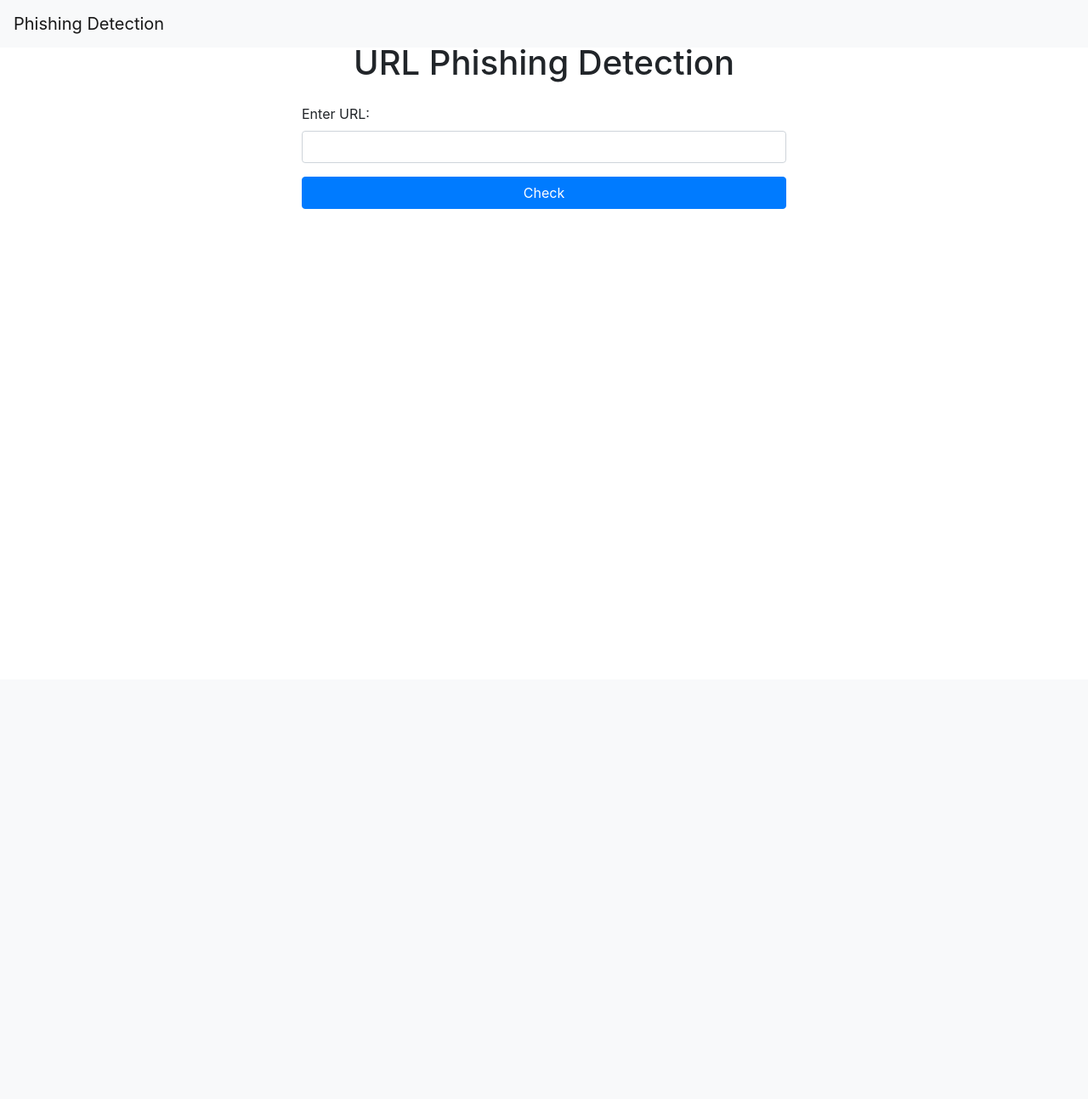
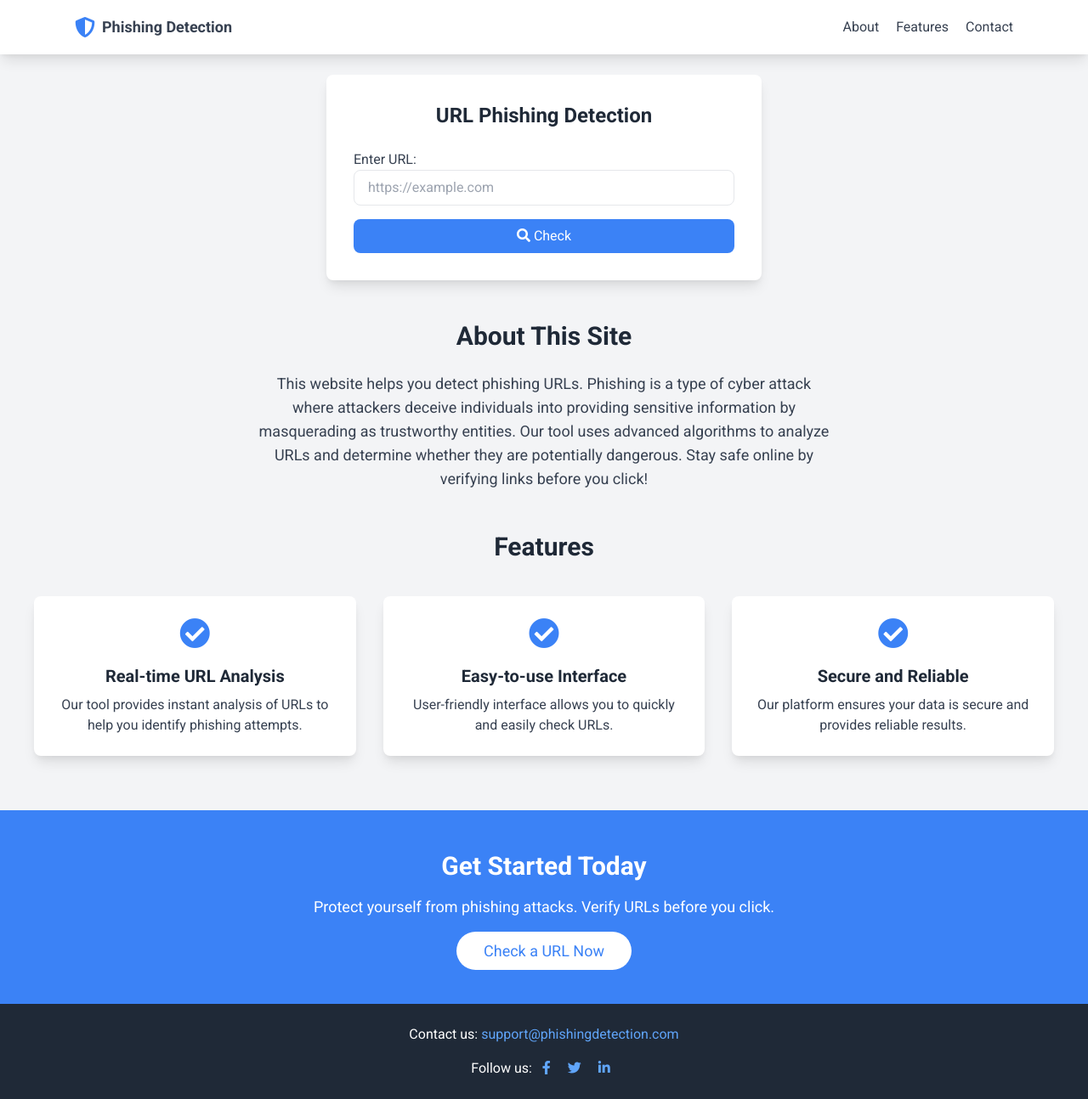
Before and after one commit to SoftwareDeveloperYadavJi/Cyber-Security-Hackathon-Pishing-Detection, a Flask app: page / in a window 1280 px wide. Shown: the whole page at 85% size. Before the commit the page ends 246 px from the top, so only its background shows below. Run offline with Flask 3, Linux system fonts and the light colour scheme; parts of the project's set-up code (start-up, migrations or seed data) failed here and were passed over; some libraries are stand-ins or nearby versions.

```diff
--- a/app.py
+++ b/app.py
@@ -26,6 +26,7 @@ vectorizer = joblib.load(vectorizer_path)
 def home():
     return render_template('index.html')
 
+
 @app.route('/predict', methods=['POST'])
 def predict():
     url = request.form.get('url')
--- a/templates/index.html
+++ b/templates/index.html
@@ -4,34 +4,110 @@
     <meta charset="UTF-8">
     <meta name="viewport" content="width=device-width, initial-scale=1.0">
     <title>URL Phishing Detection</title>
-    <link href="https://stackpath.bootstrapcdn.com/bootstrap/4.5.2/css/bootstrap.min.css" rel="stylesheet">
+    <link href="https://cdnjs.cloudflare.com/ajax/libs/font-awesome/5.15.4/css/all.min.css" rel="stylesheet">
+    <link href="https://fonts.googleapis.com/css2?family=Roboto:wght@400;700&display=swap" rel="stylesheet">
+    <link href="https://cdn.jsdelivr.net/npm/tailwindcss@2.2.19/dist/tailwind.min.css" rel="stylesheet">
     <style>
         body {
-            padding-top: 50px;
-
+            font-family: 'Roboto', sans-serif;
         }
-        .container {
-            max-width: 600px;
-            margin: auto;
+        .fade-in {
+            animation: fadeIn 2s ease-in-out;
         }
-        .form-control {
-            margin-bottom: 15px;
+        @keyframes fadeIn {
+            from {
+                opacity: 0;
+            }
+            to {
+                opacity: 1;
+            }
         }
     </style>
 </head>
-<body>
-    <nav class="navbar navbar-expand-lg navbar-light bg-light fixed-top">
-        <a class="navbar-brand" href="/">Phishing Detection</a>
+<body class="bg-gray-100 text-gray-800">
+    <nav class="bg-white shadow-lg fixed w-full z-10">
+        <div class="max-w-6xl mx-auto px-4">
+            <div class="flex justify-between">
+                <div class="flex space-x-7">
+                    <a href="#" class="flex items-center py-4 px-2">
+                        <i class="fas fa-shield-alt text-blue-500 text-2xl"></i>
+                        <span class="font-semibold text-gray-700 text-lg ml-2">Phishing Detection</span>
+                    </a>
+                </div>
+                <div class="hidden md:flex items-center space-x-1">
+                    <a href="#about" class="py-4 px-2 text-gray-700 hover:text-blue-500 transition duration-300">About</a>
+                    <a href="#features" class="py-4 px-2 text-gray-700 hover:text-blue-500 transition duration-300">Features</a>
+                    <a href="#contact" class="py-4 px-2 text-gray-700 hover:text-blue-500 transition duration-300">Contact</a>
+                </div>
+            </div>
+        </div>
     </nav>
-    <div class="container">
-        <h1 class="text-center">URL Phishing Detection</h1>
-        <form action="/predict" method="post" class="mt-4">
-            <div class="form-group">
-                <label for="url">Enter URL:</label>
-                <input type="text" id="url" name="url" class="form-control" required>
+
+
+
+    <main class="container mx-auto px-6 py-12 fade-in " id="form-section">
+        <div class="bg-white p-8 rounded-lg shadow-lg max-w-lg m-10 mx-auto">
+            <h2 class="text-2xl font-bold mb-6 text-center">URL Phishing Detection</h2>
+            <form action="/predict" method="post">
+                <div class="mb-4">
+                    <label for="url" class="block text-gray-700">Enter URL:</label>
+                    <input type="text" id="url" name="url" class="w-full px-4 py-2 border rounded-lg focus:outline-none focus:ring-2 focus:ring-blue-500" placeholder="https://example.com" required>
+                </div>
+                <button type="submit" class="w-full bg-blue-500 text-white py-2 rounded-lg hover:bg-blue-600 transition duration-300"><i class="fas fa-search"></i> Check</button>
+            </form>
+        </div>
+
+        <section class="mt-12" id="about">
+            <h2 class="text-3xl font-bold text-center mb-6">About This Site</h2>
+            <p class="text-center text-lg text-gray-700 max-w-2xl mx-auto">This website helps you detect phishing URLs. Phishing is a type of cyber attack where attackers deceive individuals into providing sensitive information by masquerading as trustworthy entities. Our tool uses advanced algorithms to analyze URLs and determine whether they are potentially dangerous. Stay safe online by verifying links before you click!</p>
+        </section>
+
+        <section class="mt-12" id="features">
+            <h2 class="text-3xl font-bold text-center mb-6">Features</h2>
+            <div class="flex flex-wrap justify-center">
+                <div class="w-full sm:w-1/2 lg:w-1/3 p-4">
+                    <div class="bg-white p-6 rounded-lg shadow-lg text-center">
+                        <i class="fas fa-check-circle text-blue-500 text-4xl mb-4"></i>
+                        <h3 class="text-xl font-semibold mb-2">Real-time URL Analysis</h3>
+                        <p class="text-gray-700">Our tool provides instant analysis of URLs to help you identify phishing attempts.</p>
+                    </div>
+                </div>
+                <div class="w-full sm:w-1/2 lg:w-1/3 p-4">
+                    <div class="bg-white p-6 rounded-lg shadow-lg text-center">
+                        <i class="fas fa-check-circle text-blue-500 text-4xl mb-4"></i>
+                        <h3 class="text-xl font-semibold mb-2">Easy-to-use Interface</h3>
+                        <p class="text-gray-700">User-friendly interface allows you to quickly and easily check URLs.</p>
+                    </div>
+                </div>
+                <div class="w-full sm:w-1/2 lg:w-1/3 p-4">
+                    <div class="bg-white p-6 rounded-lg shadow-lg text-center">
+                        <i class="fas fa-check-circle text-blue-500 text-4xl mb-4"></i>
+                        <h3 class="text-xl font-semibold mb-2">Secure and Reliable</h3>
+                        <p class="text-gray-700">Our platform ensures your data is secure and provides reliable results.</p>
+                    </div>
+                </div>
             </div>
-            <button type="submit" class="btn btn-primary btn-block">Check</button>
-        </form>
-    </div>
+        </section>
+    </main>
+
+    <section class="bg-blue-500 text-white py-12">
+        <div class="container mx-auto text-center">
+            <h2 class="text-3xl font-bold mb-4">Get Started Today</h2>
+            <p class="text-lg mb-6">Protect yourself from phishing attacks. Verify URLs before you click.</p>
+            <a href="#form-section" class="bg-white text-blue-500 px-8 py-3 rounded-full text-lg hover:bg-gray-100 transition duration-300">Check a URL Now</a>
+        </div>
+    </section>
+
+    <footer class="bg-gray-800 text-white py-6">
+        <div class="container mx-auto text-center">
+            <p>Contact us: <a href="mailto:support@phishingdetection.com" class="text-blue-400">support@phishingdetection.com</a></p>
+            <p class="mt-4">
+                Follow us:
+                <a href="#" class="text-blue-400 mx-2"><i class="fab fa-facebook-f"></i></a>
+                <a href="#" class="text-blue-400 mx-2"><i class="fab fa-twitter"></i></a>
+                <a href="#" class="text-blue-400 mx-2"><i class="fab fa-linkedin-in"></i></a>
+            </p>
+        </div>
+    </footer>
 </body>
 </html>
```
